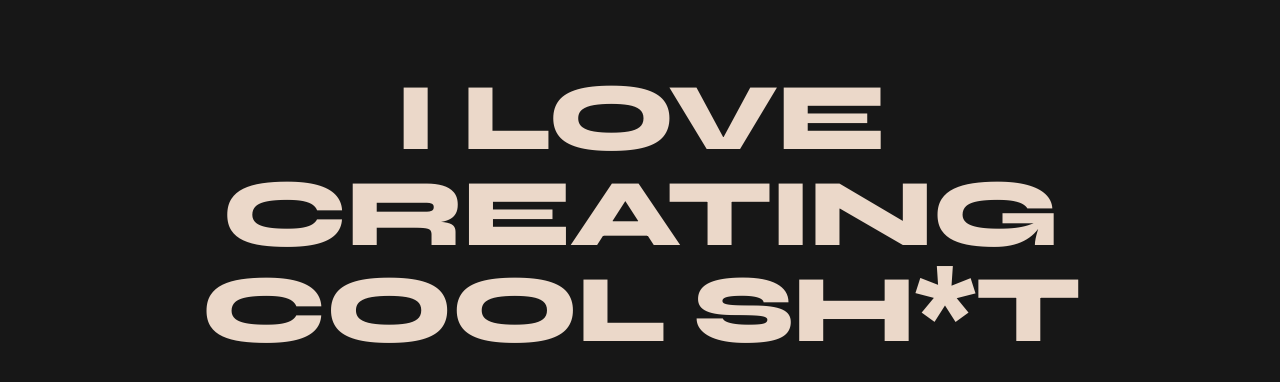
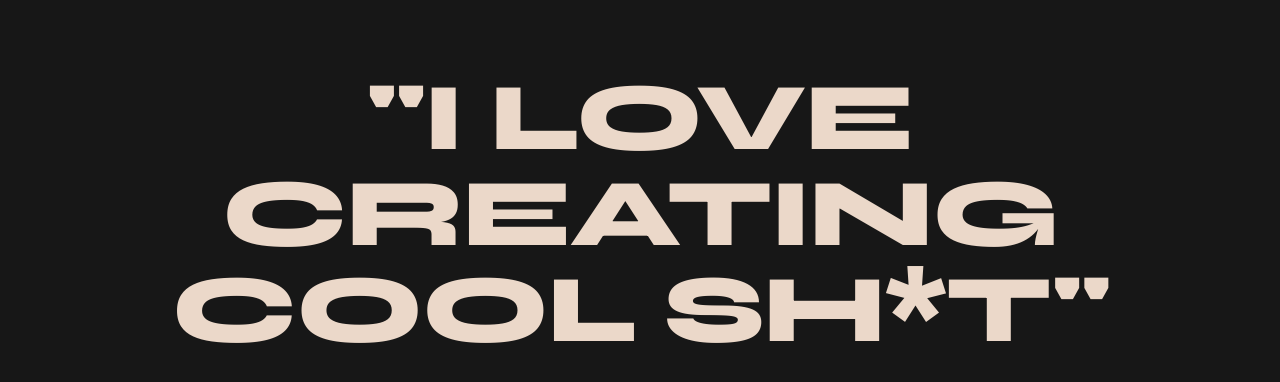
Before and after one commit to jTomasek-ux/portfolio, a Next.js app: page / in a window 1280 px wide. Shown: the part 1738-2120 px from the top of the page. Built offline with nearby package versions, Linux system fonts and the light colour scheme; a web font is replaced by a local one.

Commit message:
I love section final

```diff
--- a/app/components/ILoveSection.tsx
+++ b/app/components/ILoveSection.tsx
@@ -17,7 +17,7 @@ export default function ILoveSection() {
             letterSpacing: "-0.02em",
           }}
         >
-          I LOVE CREATING COOL SH*T
+          &quot;I LOVE CREATING COOL SH*T&quot;
         </p>
       </div>
     </section>
```
